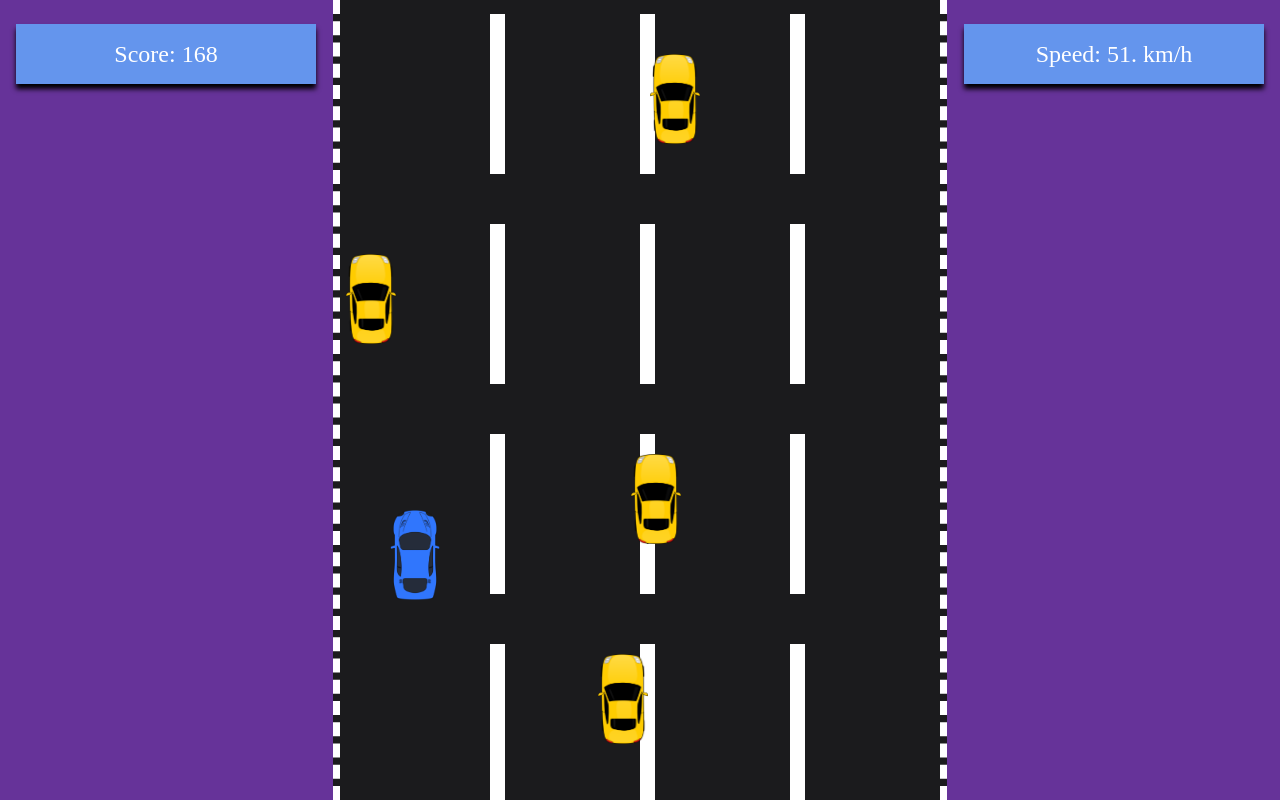
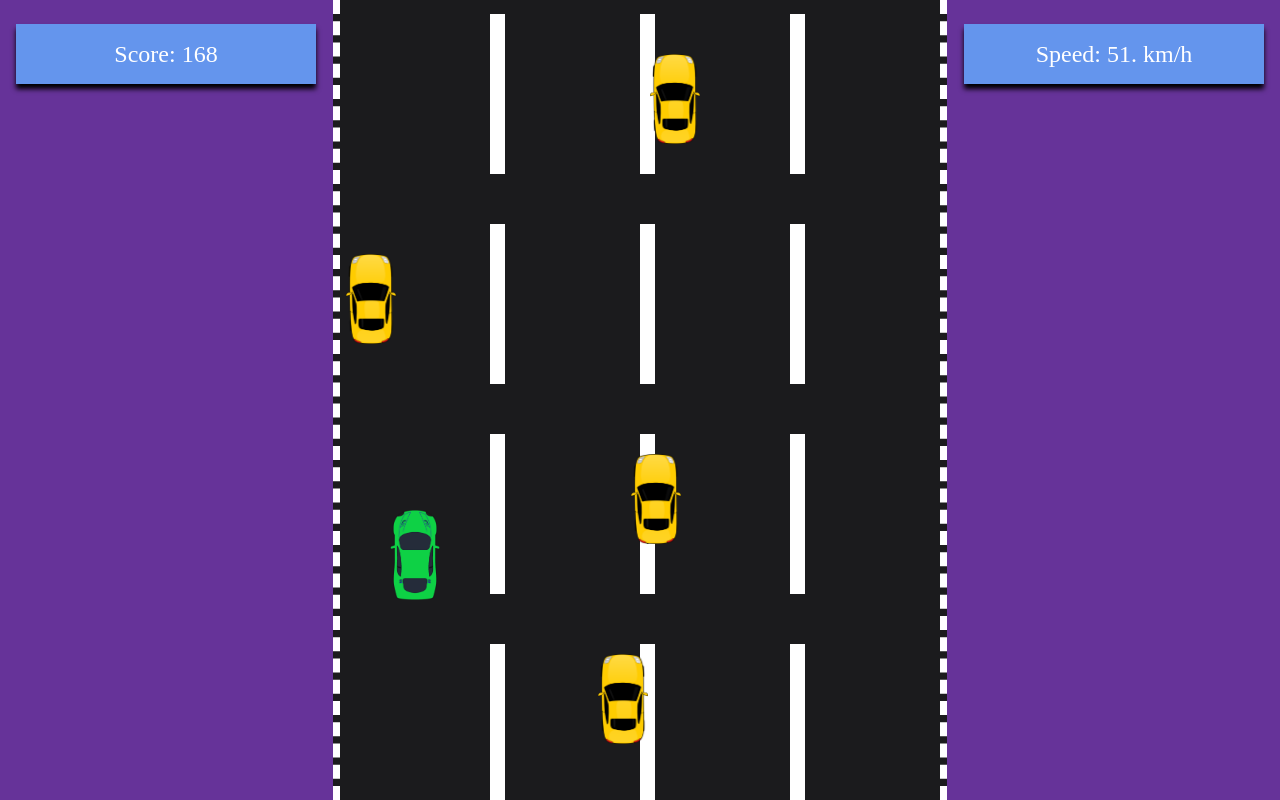
Before and after one commit to ZAWADBINSHARIF/Car-Game-in-JS, a plain HTML site: page index.html in a window 1280 px wide. Both pictures are taken after a click on the element "Click here to Start The Game". Drawn offline with Linux system fonts and the light colour scheme.

Commit message:
add new hero car

```diff
--- a/style.css
+++ b/style.css
@@ -18,7 +18,7 @@ body{
     left: 50px;
     bottom: 200px;
     z-index: 1;
-    background-image: url(./01.png);
+    background-image: url(./05.png);
     /* background-color: blueviolet; */
     background-repeat: no-repeat;
     background-size: 100% 100%;
```
Also changed, not shown: 03.png (added), 04.png (added), 05.png (added).
